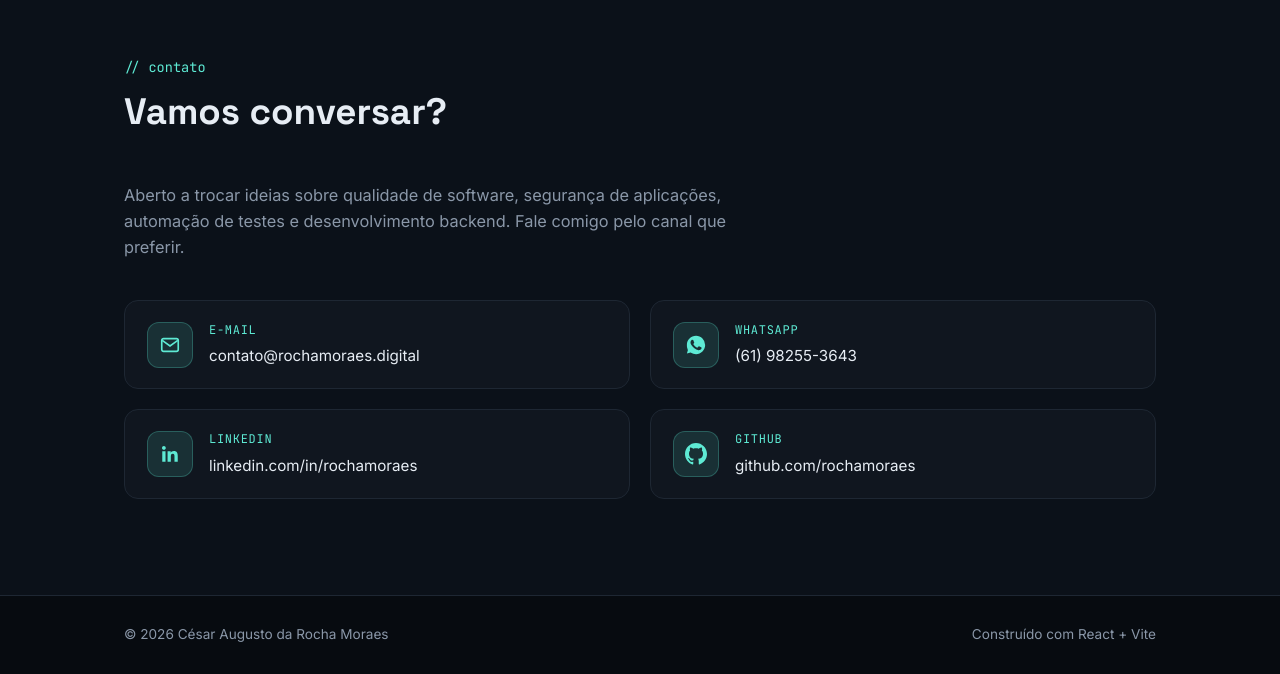
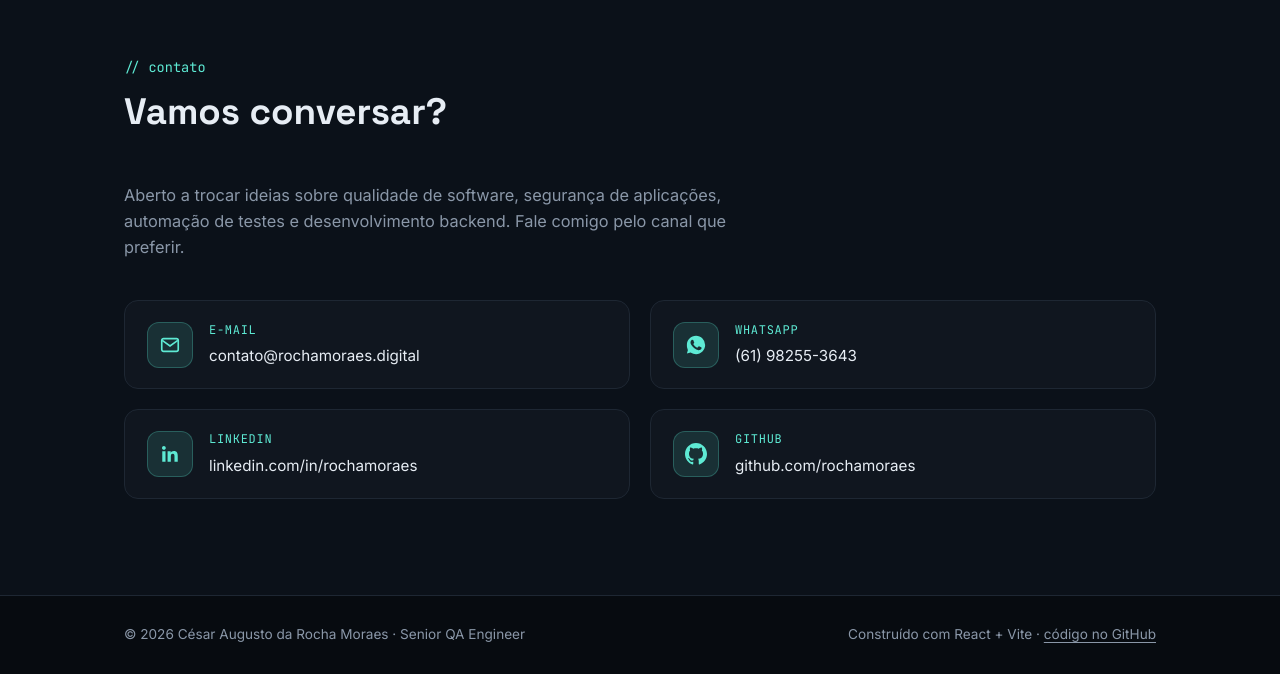
Before and after one commit to rochamoraes/rochamoraes.github.io, a React (Vite) app: page / in a window 1280 px wide. Shown: the part 4562-5236 px from the top of the page. Built offline with nearby package versions, Linux system fonts and the light colour scheme.

Commit message:
content: add role and source code link to footer
Co-Authored-By: Claude Opus 5.5 <noreply@anthropic.com>

```diff
--- a/src/components/Footer.jsx
+++ b/src/components/Footer.jsx
@@ -3,8 +3,17 @@ export default function Footer() {
   return (
     <footer className="footer">
       <div className="container footer__inner">
-        <span>© {year} César Augusto da Rocha Moraes</span>
-        <span className="footer__made">Construído com React + Vite</span>
+        <span>© {year} César Augusto da Rocha Moraes · Senior QA Engineer</span>
+        <span className="footer__made">
+          Construído com React + Vite ·{' '}
+          <a
+            href="https://github.com/rochamoraes/rochamoraes.github.io"
+            target="_blank"
+            rel="noreferrer"
+          >
+            código no GitHub
+          </a>
+        </span>
       </div>
     </footer>
   )
--- a/src/index.css
+++ b/src/index.css
@@ -717,6 +717,15 @@ p {
   color: var(--text-muted);
 }
 
+.footer__made a {
+  text-decoration: underline;
+  text-underline-offset: 3px;
+}
+
+.footer__made a:hover {
+  color: var(--accent);
+}
+
 /* ---------- Responsive ---------- */
 
 @media (max-width: 900px) {
```
